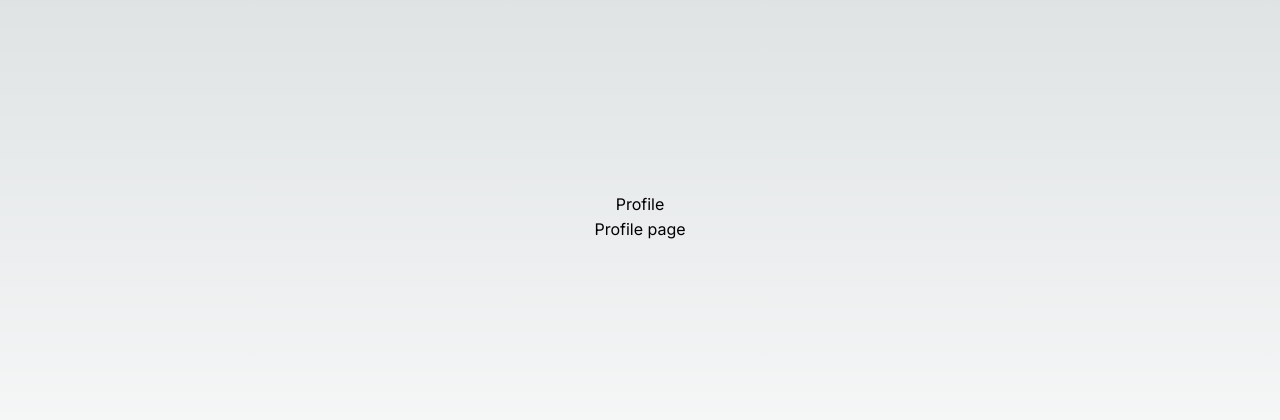
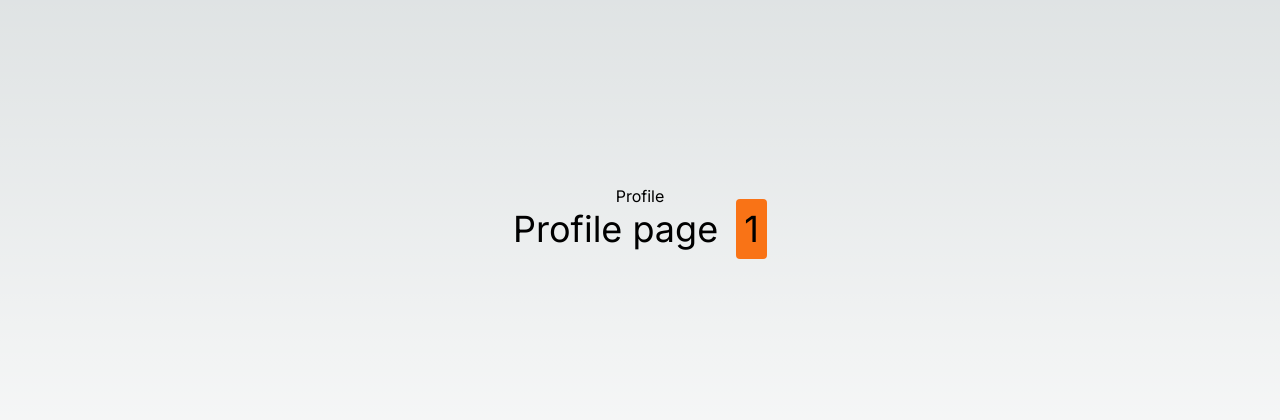
Before and after one commit to mykytazaginei/auth-app, a Next.js app: page /profile/1 in a window 1280 px wide. Shown: the part 184-604 px from the top of the page. Built offline with nearby package versions, Linux system fonts and the light colour scheme.

Commit message:
creted profile pages

```diff
--- a/src/app/profile/[id]/page.tsx
+++ b/src/app/profile/[id]/page.tsx
@@ -1,10 +1,14 @@
-export default function ProfilePage() {
+export default function USerProfile({ params }: any) {
   return (
     <div className="flex flex-col items-center justify-center min-h-screen py-2">
       <h1>Profile</h1>
-          <hr/>
-          <p>Profile page</p>
-
+      <hr />
+      <p className="text-4xl">
+        Profile page{" "}
+        <span className="p-2 ml-2 rounded bg-orange-500 text-black">
+          {params.id}
+        </span>
+      </p>
     </div>
   );
 }
```
Lines whose indentation alone changed are shown as unchanged.
